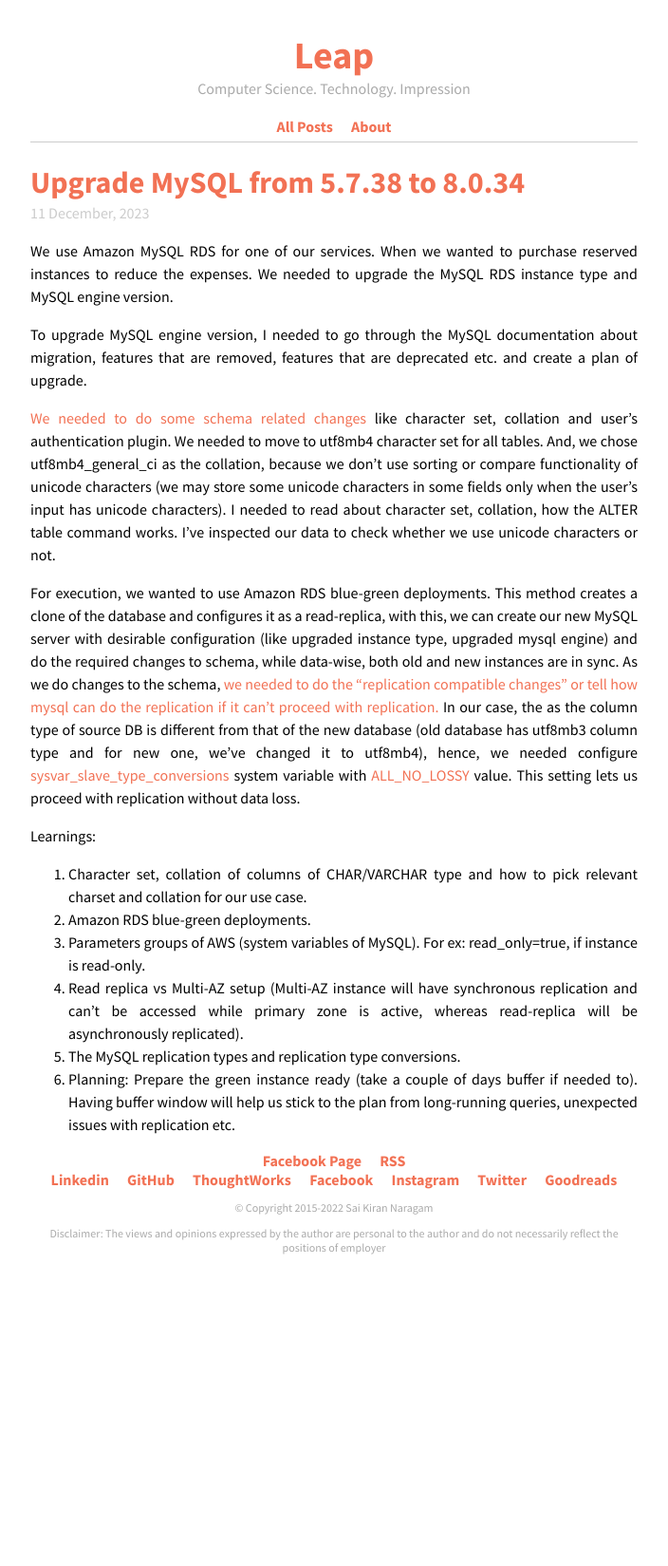
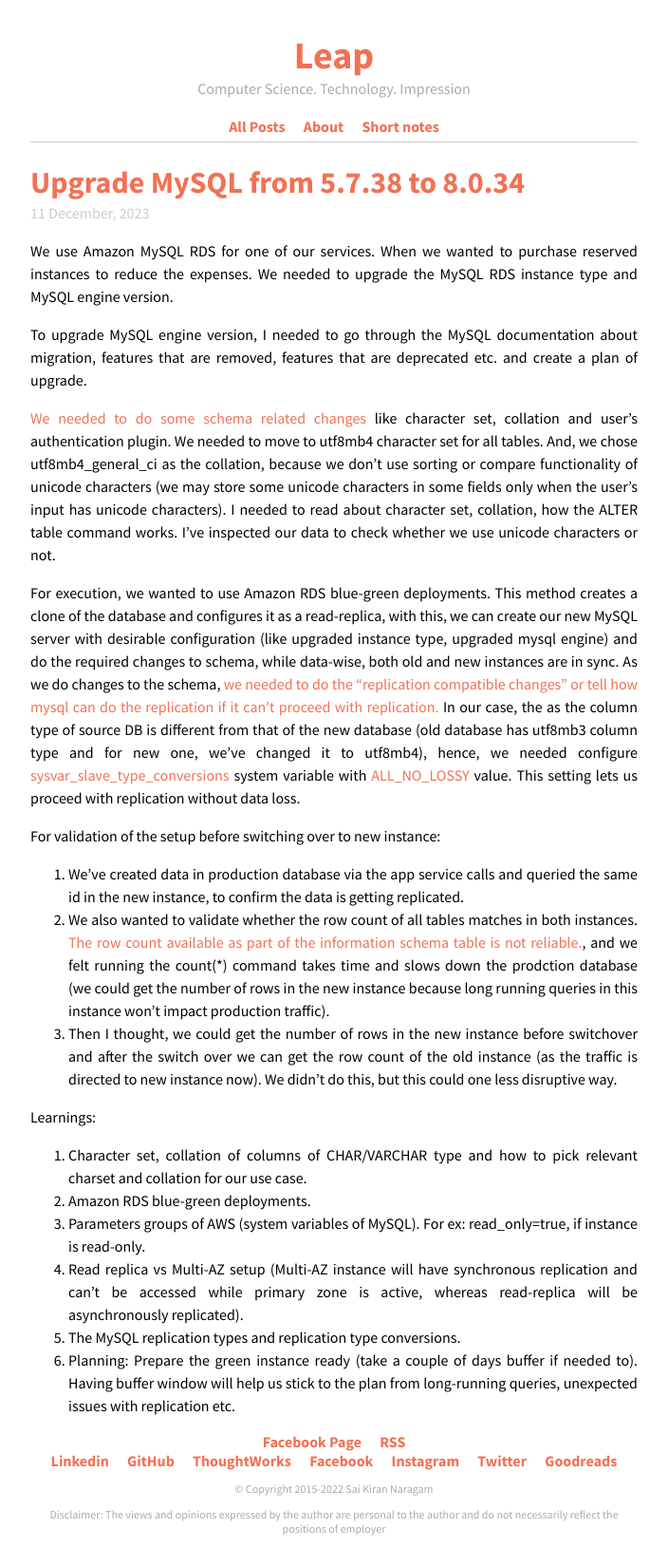
Before and after one commit to nsaikiran/impression, a Jekyll site: the page built from _short_notes/mysql-upgrade-experience.md, in a window 1280 px wide. Shown: the whole page at 95% size, without its empty margins (288-992 px from the left). Built offline with Jekyll 4.4.1, drawn with Linux system fonts in a browser that asks for light colours; comment, search, counter and statistics services are not loaded; before the commit the page ends 1353 px from its top, so only the background shows below that.

Commit message:
expose short notes and updated one note

```diff
--- a/_includes/header.html
+++ b/_includes/header.html
@@ -11,6 +11,9 @@
             <li>
                 <a href="{{ '/about' | relative_url }}">About</a>
             </li>
+            <li>
+                <a href="{{ '/short-notes' | relative_url }}">Short notes</a>
+            </li>
         </ul>
     </div>
 </header>
--- a/_short_notes/mysql-upgrade-experience.md
+++ b/_short_notes/mysql-upgrade-experience.md
@@ -17,7 +17,13 @@ For execution, we wanted to use Amazon RDS blue-green deployments.
 This method creates a clone of the database and configures it as a read-replica, with this, we can create our new MySQL server with desirable configuration (like upgraded instance type, upgraded mysql engine) and do the required changes to schema, while data-wise, both old and new instances are in sync. As we do changes to the schema, [we needed to do the "replication compatible changes" or tell how mysql can do the replication if it can't proceed with replication.](https://dev.mysql.com/doc/mysql-replication-excerpt/5.7/en/replication-features-different-data-types.html)
 In our case, the as the column type of source DB is different from that of the new database (old database has utf8mb3 column type and for new one, we've changed it to utf8mb4), hence, we needed configure [sysvar_slave_type_conversions](https://dev.mysql.com/doc/refman/8.0/en/replication-options-replica.html#sysvar_slave_type_conversions) system variable with [ALL_NO_LOSSY](https://dev.mysql.com/doc/mysql-replication-excerpt/5.7/en/replication-features-different-data-types.html) value. This setting lets us proceed with replication without data loss.
 
+For validation of the setup before switching over to new instance:
+1. We've created data in production database via the app service calls and queried the same id in the new instance, to confirm the data is getting replicated.
+2. We also wanted to validate whether the row count of all tables matches in both instances. [The row count available as part of the information schema table is not reliable.](https://dev.mysql.com/doc/mysql-infoschema-excerpt/5.7/en/information-schema-tables-table.html), and we felt running the count(*) command takes time and slows down the prodction database (we could get the number of rows in the new instance because long running queries in this instance won't impact production traffic).
+3. Then I thought, we could get the number of rows in the new instance before switchover and after the switch over we can get the row count of the old instance (as the traffic is directed to new instance now). We didn't do this, but this could one less disruptive way.
+
 Learnings:
+
 1. Character set, collation of columns of CHAR/VARCHAR type and how to pick relevant charset and collation for our use case.
 2. Amazon RDS blue-green deployments.
 3. Parameters groups of AWS (system variables of MySQL). For ex: read_only=true, if instance is read-only.
```
